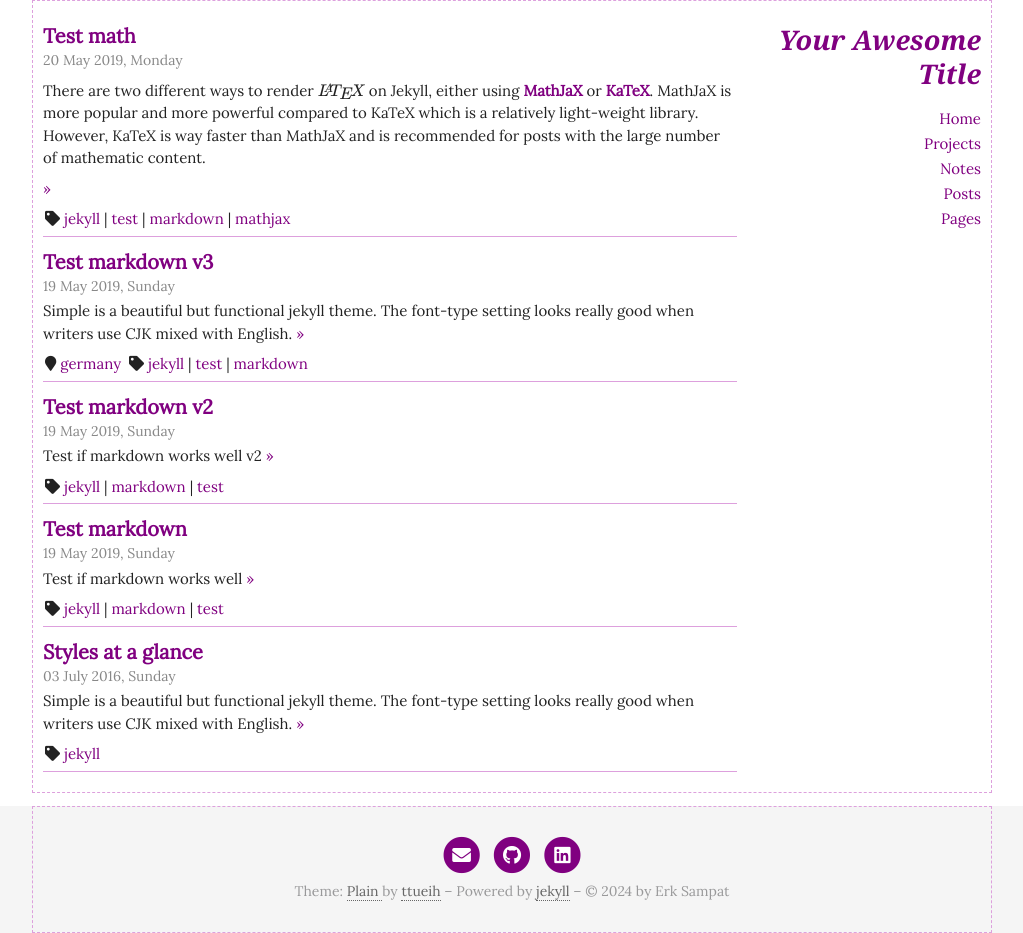
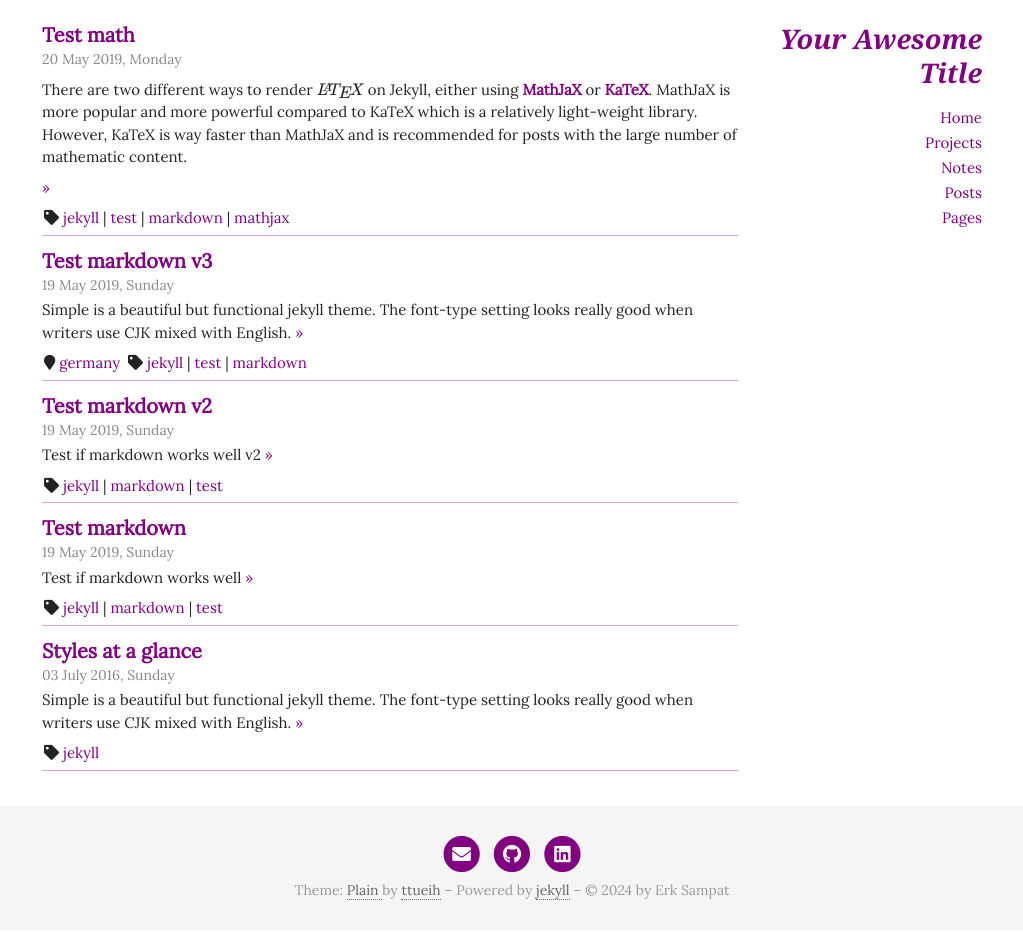
Before and after one commit to haydenghosh/haydenghosh.github.io, a Jekyll site: the page built from index.html, in a window 1280 px wide. Shown: the whole page, without its empty margins (128-1151 px from the left). Built offline with Jekyll 4.4.1, drawn with Linux system fonts in a browser that asks for light colours; nearby versions of some CDN libraries; formulas are drawn with MathJax 3.

Commit message:
remove borders

```diff
--- a/css/main.scss
+++ b/css/main.scss
@@ -77,4 +77,4 @@ h1, h2, h3, h4, h5, h6 { margin-top: 1.2rem; margin-bottom: 0.8rem; font-weight:
 
 .post-card-hr { margin-top: 5px; margin-bottom: 10px; border-top: 1px solid plum; }
 
-.container { position: relative; width: 100%; max-width: 960px; margin: 0 auto; padding: 10px 10px; box-sizing: border-box; /* for test only */ border: 1px dashed plum; }
+.container { position: relative; width: 100%; max-width: 960px; margin: 0 auto; padding: 10px 10px; box-sizing: border-box; border: none; }
```
